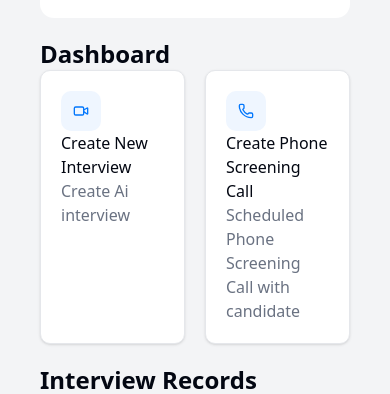
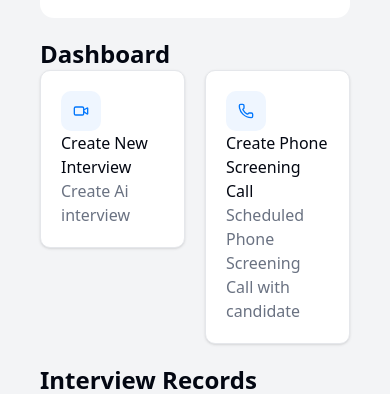
Before and after one commit to ayushptk/AI-Recruiter-Voice-Agent-Next.js-project, a Next.js app: page /dashboard in a window 390 px wide. Shown: the part 146-540 px from the top of the page. Built offline with nearby package versions, Linux system fonts and the light colour scheme; no server answers.

Commit message:
Add routes

```diff
--- a/src/app/(main)/dashboard/_components/CreateOptions.jsx
+++ b/src/app/(main)/dashboard/_components/CreateOptions.jsx
@@ -1,14 +1,20 @@
+'use client'
 import { Phone, Video } from 'lucide-react'
+import Link from 'next/link'
 import React from 'react'
 function CreateOptions(){
     return (
-        <div className='grid grid-cols-2 gap-5'>
-           <div className='bg-white border border-gray-200 rounded-lg shadow dark:bg-gray-800 dark:border-gray-700 p-5'>
+        <div className='grid grid-cols-2 gap-5 '>
+             <Link href={'/dashboard/createinterview'}>
+           <div className='bg-white border border-gray-200 rounded-lg shadow dark:bg-gray-800 dark:border-gray-700 p-5 cursor-pointer'>
             <Video  className='p-3 text-primary bg-blue-50 rounded-lg h-10 w-10'/>
+
                <h2 className='fongt-bold'>Create New Interview</h2>
                <p className='text-gray-500'>Create Ai interview</p>
 
+
            </div>
+             </Link>
            <div className='bg-white border border-gray-200 rounded-lg shadow dark:bg-gray-800 dark:border-gray-700 p-5'>
             <Phone  className='p-3 text-primary bg-blue-50 rounded-lg h-10 w-10'/>
                <h2 className='fongt-bold'>Create Phone Screening Call</h2>
--- a/src/app/(main)/dashboard/createinterview/page.jsx
+++ b/src/app/(main)/dashboard/createinterview/page.jsx
@@ -1,10 +1,16 @@
+'use client';
+import React from "react";
 import { ArrowLeft } from "lucide-react";
+import { useRouter } from "next/navigation";
+
+
 
 function Createinterview() {
+  const router = useRouter();
     return (
-        <div>
+        <div className="mt-10 px-10 md:px-24 lg:px-44 xl:px-56">
           <div className="flex gap-5">
-            <ArrowLeft />
+            <ArrowLeft onClick={() => router.back()}  className="cursor-pointer"/>
             <h2>Create Interview</h2>
           </div>
 
```
